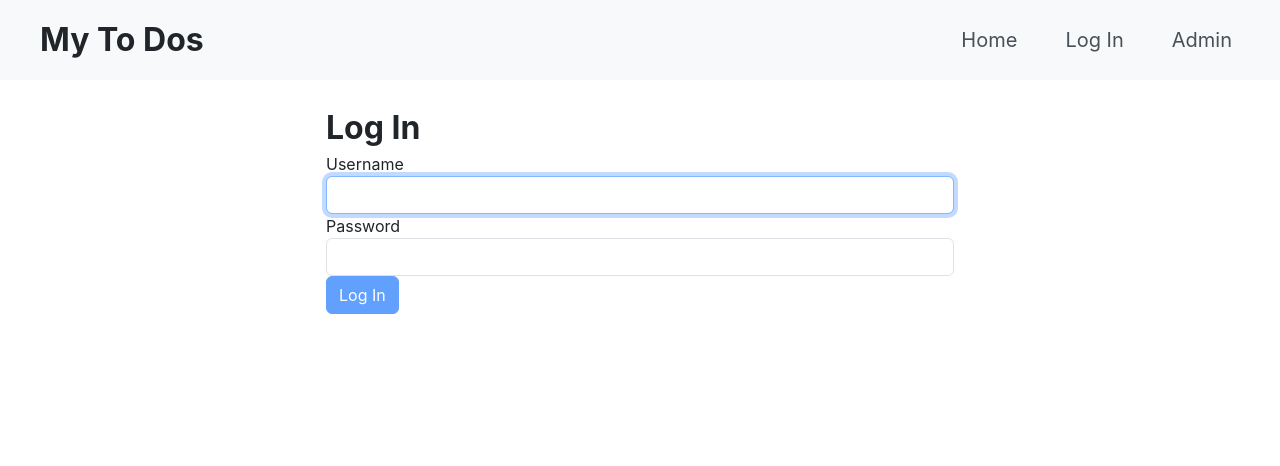
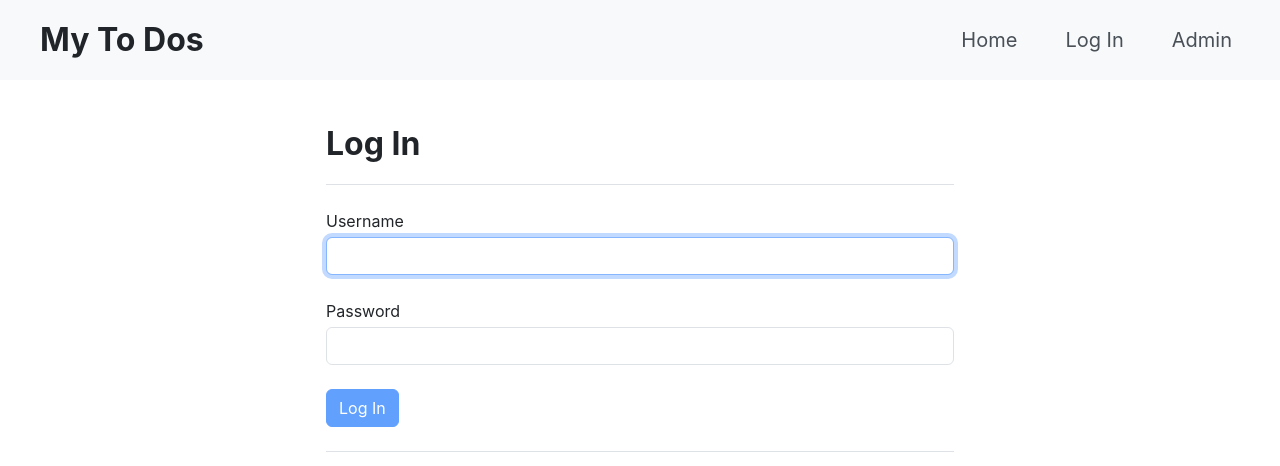
Before and after one commit to jaramilloez/Task-Manager, a React (Create React App) app: page /logIn in a window 1280 px wide. Shown: the top 466 px of the page. Built offline with nearby package versions, Linux system fonts and the light colour scheme.

Commit message:
Add borders, margins, and padding to Log In page

```diff
--- a/src/App.css
+++ b/src/App.css
@@ -44,7 +44,7 @@ nav a {
 
 nav a:hover {
   color: black;
-  text-decoration: underline;
+  text-shadow: 0 0 1px black ;
 }
 
 .row-hover:hover {
--- a/src/components/input.jsx
+++ b/src/components/input.jsx
@@ -1,8 +1,8 @@
 import React from 'react';
 
 const input = ({ name, label, error, ...rest }) => {
-    return <div className="form-group">
-        <label htmlFor={ name }>{ label }</label>
+    return <div className="form-group my-4">
+        <label htmlFor={ name } className='mb-1'>{ label }</label>
         <input
             { ...rest }
             name={ name }
--- a/src/components/logInForm.jsx
+++ b/src/components/logInForm.jsx
@@ -27,11 +27,11 @@ class LogIn extends Form {
     }
 
     render() {
-        return <div className='container d-flex justify-content-center mt-4 flex-column' style={{ paddingLeft: '20%', paddingRight: '20%' }}>
-            <div className='fs-2 fw-bold'>
+        return <div className='container d-flex justify-content-center flex-column' style={{ paddingLeft: '20%', paddingRight: '20%' }}>
+            <div className='fs-2 fw-bold my-3'>
                 Log In
             </div>
-            <form onSubmit={ this.handleSubmit }>
+            <form onSubmit={ this.handleSubmit } className='border-top border-bottom pb-4'>
                 { this.renderInput('username', 'Username')}
                 { this.renderInput('password', 'Password', 'password')}
                 { this.renderButton('Log In') }
--- a/src/components/navBar.jsx
+++ b/src/components/navBar.jsx
@@ -3,7 +3,7 @@ import { Link } from 'react-router-dom';
 import styles from '../utility/commonStyles';
 
 const NavBar = () => {
-    return <nav className='bg-light d-flex justify-content-between align-items-center px-4 text-nowrap'>
+    return <nav className='bg-light d-flex justify-content-between align-items-center px-4 mb-4 text-nowrap'>
         <div className={ `${styles.navTitle}` }>
             My To Dos
         </div>
--- a/src/components/tasks.jsx
+++ b/src/components/tasks.jsx
@@ -58,7 +58,7 @@ class Tasks extends Component {
         const { pageSize, currentPage, sortColumn } = this.state;
         const { itemsCount, data: tasks } = this.getPagedData();
 
-        return <div className='container-xxl d-flex justify-content-center mt-4' style={{ fontFamily: 'Open sans'}}>
+        return <div className='container-xxl d-flex justify-content-center' style={{ fontFamily: 'Open sans'}}>
             <div className='col-2 d-none d-md-block me-3 position-relative' style={{ top: '90px' }}>
                 <Filter
                     items={ this.state.types }
```
